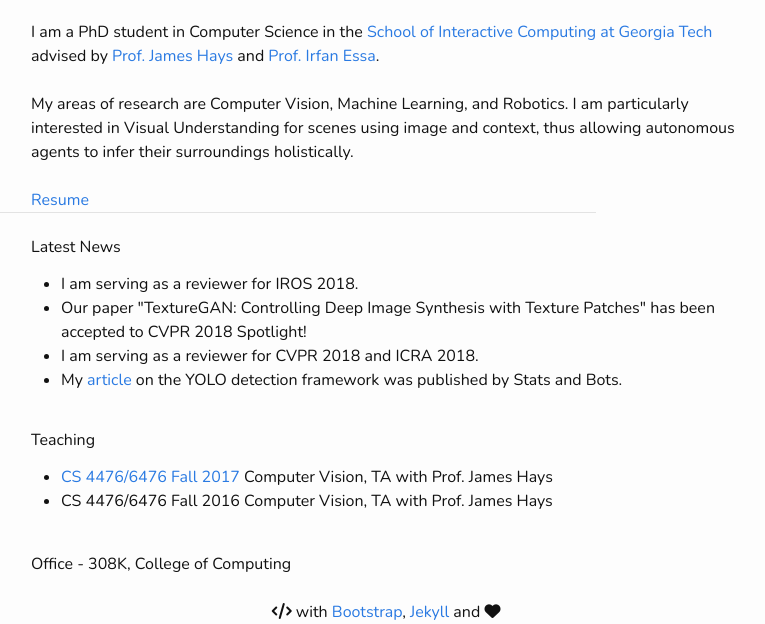
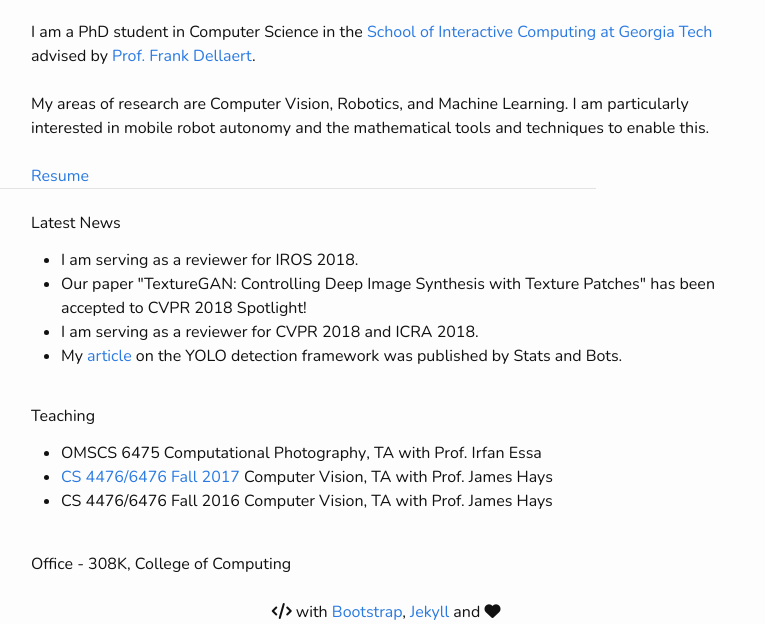
Before and after one commit to varunagrawal/varunagrawal.github.io, a Jekyll site: the page built from index.html, in a window 1280 px wide, cut to the strip 284-908 px from the top of the page. Shown: the whole strip, without its empty margins (254-1019 px from the left). Built offline with Jekyll 4.4.1, drawn with Linux system fonts in a browser that asks for light colours; nearby versions of some CDN libraries; a style sheet for code colours, icons or effects is not loaded.

Commit message:
updated advisor, research statement, teaching, and added cvpr workshop publication

```diff
--- a/_data/publications.yml
+++ b/_data/publications.yml
@@ -1,3 +1,8 @@
+- title: "Scene Perspective Framing with Visual Question Answering Dialog"
+  authors: Varun Agrawal, Arda Pekis, Harish Haresamudram, Irfan Essa
+  venue: CVPR 2019 Workshop on Language & Vision
+  links:
+
 - title: "Unbiasing Semantic Segmentation For Robot Perception using Synthetic Data Feature Transfer"
   authors: Jonathan Balloch, Varun Agrawal, Irfan Essa, Sonia Chernova
   venue: Technical Report
--- a/index.html
+++ b/index.html
@@ -83,11 +83,11 @@ title: Varun Agrawal Online
     <div class="row">
         <div class="col col-md-8 ml-md-auto mr-md-auto">
 
-            I am a PhD student in Computer Science in the <a href="http://www.ic.gatech.edu/">School of Interactive Computing at Georgia Tech</a> advised by <a href="http://www.cc.gatech.edu/~hays/" target="_blank">Prof. James Hays</a> and <a href="http://prof.irfanessa.com/" target="_blank">Prof. Irfan Essa</a>.
+            I am a PhD student in Computer Science in the <a href="http://www.ic.gatech.edu/">School of Interactive Computing at Georgia Tech</a> advised by <a href="http://frank.dellaert.com" target="_blank">Prof. Frank Dellaert</a>.
 
             <br/>
             <br/>
-            My areas of research are Computer Vision, Machine Learning, and Robotics. I am particularly interested in Visual Understanding for scenes using image and context, thus allowing autonomous agents to infer their surroundings holistically.
+            My areas of research are Computer Vision, Robotics, and Machine Learning. I am particularly interested in mobile robot autonomy and the mathematical tools and techniques to enable this.
 
             <br/>
             <br/>
@@ -131,6 +131,7 @@ title: Varun Agrawal Online
         <div class="col col-md-8 ml-auto mr-auto">
             <h6>Teaching</h6>
             <ul>
+                <li><b>OMSCS 6475 Computational Photography</b>, TA with Prof. Irfan Essa</li>
                 <li><b><a href="https://www.cc.gatech.edu/~hays/compvision/">CS 4476/6476 Fall 2017</a> Computer Vision</b>, TA with Prof. James Hays</li>
                 <li><b>CS 4476/6476 Fall 2016 Computer Vision</b>, TA with Prof. James Hays</li>
             </ul>
```
Also changed, not shown: 1 other file.
